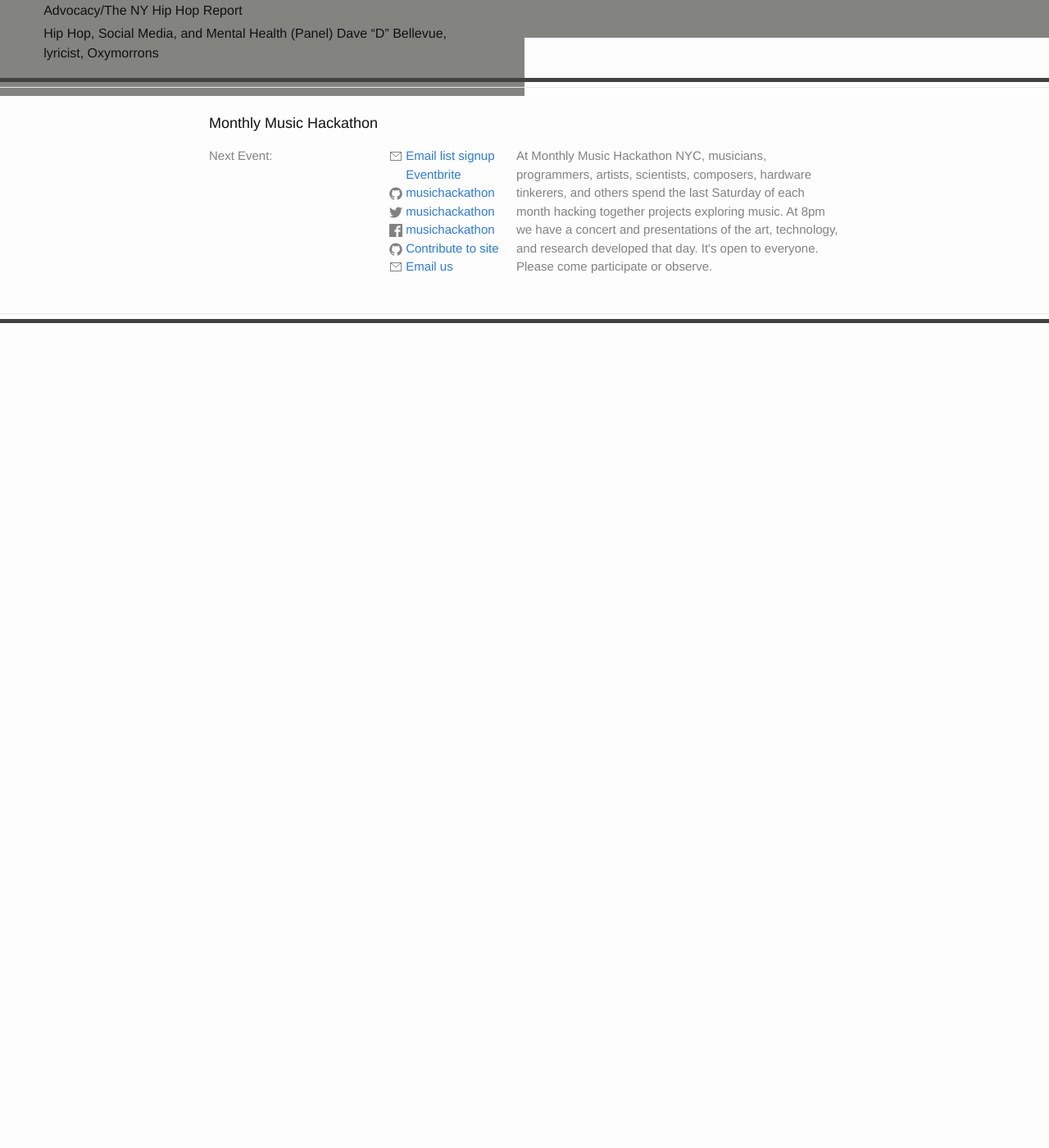
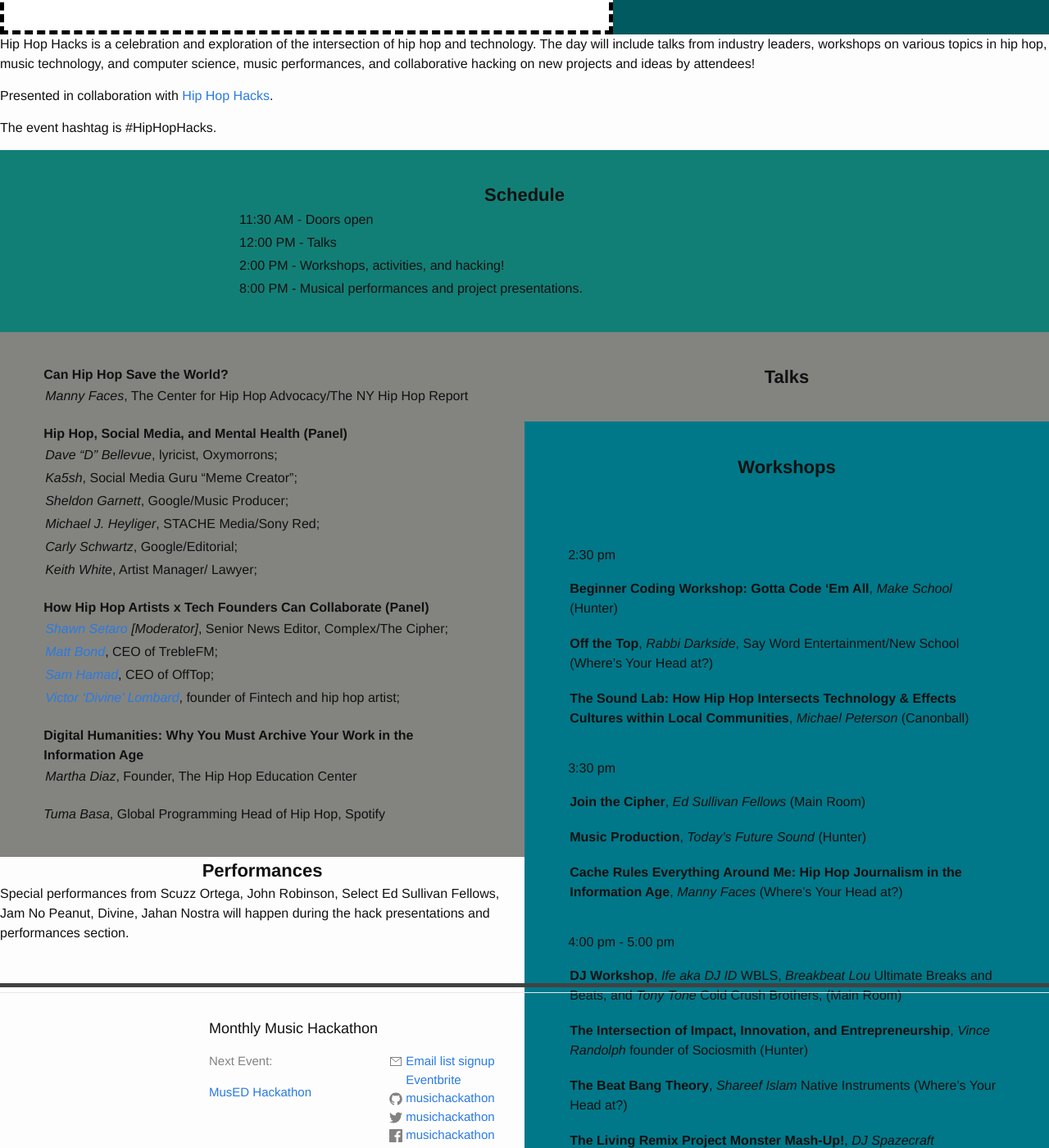
Before and after one commit to musichackathon/mmh_jekyll, a Jekyll site: the page built from _events/2017-06-10.md, in a window 1280 px wide and 1400 px high, scrolled down 676 px. Shown: the whole window at 82% size. Built offline with Jekyll 4.4.1, drawn with Linux system fonts in a browser that asks for light colours; before the commit the page ends 1070 px from its top, so only the background shows below that; some of the changed text lies outside the part shown.

Commit message:
Update content of HipHopHacks2017 and MusED 2017

```diff
--- a/_events/2017-06-10.md
+++ b/_events/2017-06-10.md
@@ -1,11 +1,16 @@
 ---
-title: Hip Hop Hacks
-description: Hip Hop Hacks is a celebration and exploration of the intersection of hip hop and technology!  The day will include talks from industry leaders, workshops on various topics in hip hop, music technology, and computer science, music performances, and collaborative hacking on new projects and ideas by attendees!
+title: "Hip Hop Hacks"
+description: "A celebration and exploration of the intersection of hip hop and technology"
 date: 2017-06-10 12:00pm
 address: "45 W 18th St, 3rd Floor,  New York, NY 10011"
-rsvp: "https://www.eventbrite.com/e/hip-hop-hacks-tickets-34485279399?aff=es2#""
-image:"2017-06-10.jpg"
+rsvp: "https://www.eventbrite.com/e/hip-hop-hacks-tickets-34485279399?aff=es2#"
+image: "2017-06-10.jpg"
 ---
+Hip Hop Hacks is a celebration and exploration of the intersection of hip hop and technology.  The day will include talks from industry leaders, workshops on various topics in hip hop, music technology, and computer science, music performances, and collaborative hacking on new projects and ideas by attendees!
+
+Presented in collaboration with [Hip Hop Hacks](https://hiphophacks.com/).
+
+The event hashtag is #HipHopHacks.
 
 # Schedule
 - 11:30 AM - Doors open
@@ -14,7 +19,68 @@
 - 8:00 PM - Musical performances and project presentations.
 
 # Talks
-- *Can Hip Hop Save the World?*
-Manny Faces, The Center for Hip Hop Advocacy/The NY Hip Hop Report
-- Hip Hop, Social Media, and Mental Health (Panel)
-Dave “D” Bellevue, lyricist, Oxymorrons
+- **Can Hip Hop Save the World?**
+  - *Manny Faces*, The Center for Hip Hop Advocacy/The NY Hip Hop Report
+
+- **Hip Hop, Social Media, and Mental Health (Panel)**
+  - *Dave “D” Bellevue*, lyricist, Oxymorrons;
+  - *Ka5sh*, Social Media Guru "Meme Creator";
+  - *Sheldon Garnett*, Google/Music Producer;
+  - *Michael J. Heyliger*, STACHE Media/Sony Red;
+  - *Carly Schwartz*, Google/Editorial;
+  - *Keith White*, Artist Manager/ Lawyer;
+
+- **How Hip Hop Artists x Tech Founders Can Collaborate (Panel)**
+  - *[Shawn Setaro](https://www.linkedin.com/in/shawn-setaro-0664166/) [Moderator]*, Senior News Editor, Complex/The Cipher;
+  - *[Matt Bond](https://www.linkedin.com/in/matt-bond-25a72783/)*, CEO of TrebleFM;
+  - *[Sam Hamad](https://www.linkedin.com/in/sam-hamad-b3b5943a/)*, CEO of OffTop;
+  - *[Victor ‘Divine’ Lombard](http://www.blackenterprise.com/technology-featured/divine-entrepreneurship-blak-card/)*, founder of Fintech and hip hop artist;
+
+- **Digital Humanities: Why You Must Archive Your Work in the Information Age**
+  - *Martha Diaz*, Founder, The Hip Hop Education Center
+
+- *Tuma Basa*, Global Programming Head of Hip Hop, Spotify
+
+# Workshops
+
+- 2:30 pm
+
+  - **Beginner Coding Workshop: Gotta Code ‘Em All**, *Make School* (Hunter)
+
+  - **Off the Top**, *Rabbi Darkside*, Say Word Entertainment/New School (Where’s Your Head at?)
+
+
+  - **The Sound Lab: How Hip Hop Intersects Technology & Effects Cultures within Local Communities**, *Michael Peterson* (Canonball)
+
+- 3:30 pm
+
+  - **Join the Cipher**, *Ed Sullivan Fellows* (Main Room)
+
+  - **Music Production**, *Today’s Future Sound* (Hunter)
+
+  - **Cache Rules Everything Around Me: Hip Hop Journalism in the Information Age**, *Manny Faces* (Where’s Your Head at?)
+
+- 4:00 pm - 5:00 pm
+
+  - **DJ Workshop**, *Ife aka DJ ID* WBLS, *Breakbeat Lou* Ultimate Breaks and Beats, and  *Tony Tone* Cold Crush Brothers, (Main Room)
+
+  - **The Intersection of Impact, Innovation, and Entrepreneurship**, *Vince Randolph* founder of Sociosmith (Hunter)
+
+  - **The Beat Bang Theory**, *Shareef Islam* Native Instruments (Where’s Your Head at?)
+
+  - **The Living Remix Project Monster Mash-Up!**, *DJ Spazecraft* (Canonball)
+
+- 5:30 pm
+
+  - **Beat Listening/Critique Session**, *Spazecraft*, *Hank Shocklee*, *Eboni Smith*, *Madli*, *VHVL*, and *Pozibelle* (Main)
+
+  - **Protecting Your Work: Patents, Trademarks, and Copyright**, *Lindsay Rodman* Intellectual Property and Entertainment Attorney at Davis & Gilbert LLP,
+*Serge Krimnus* Intellectual Property Attorney from Mauriel Kapouytian Woods LLP (Hunter)
+
+  - **Hustling 101: How to turn your Code into Cash** *Saeed Jabbar* founder of Inclusion (Where’s Your Head at?)
+
+  - **"What Is Artists-As-Brands Development”**  *Alec Friedman* Redfoot Projects & Complex Networks (Cannonball)
+
+# Performances
+
+Special performances from Scuzz Ortega,  John Robinson, Select Ed Sullivan Fellows, Jam No Peanut, Divine, Jahan Nostra will happen during the hack presentations and performances section.
```
Also changed, not shown: _events/2017-08-05.md (+1 -2 lines).
